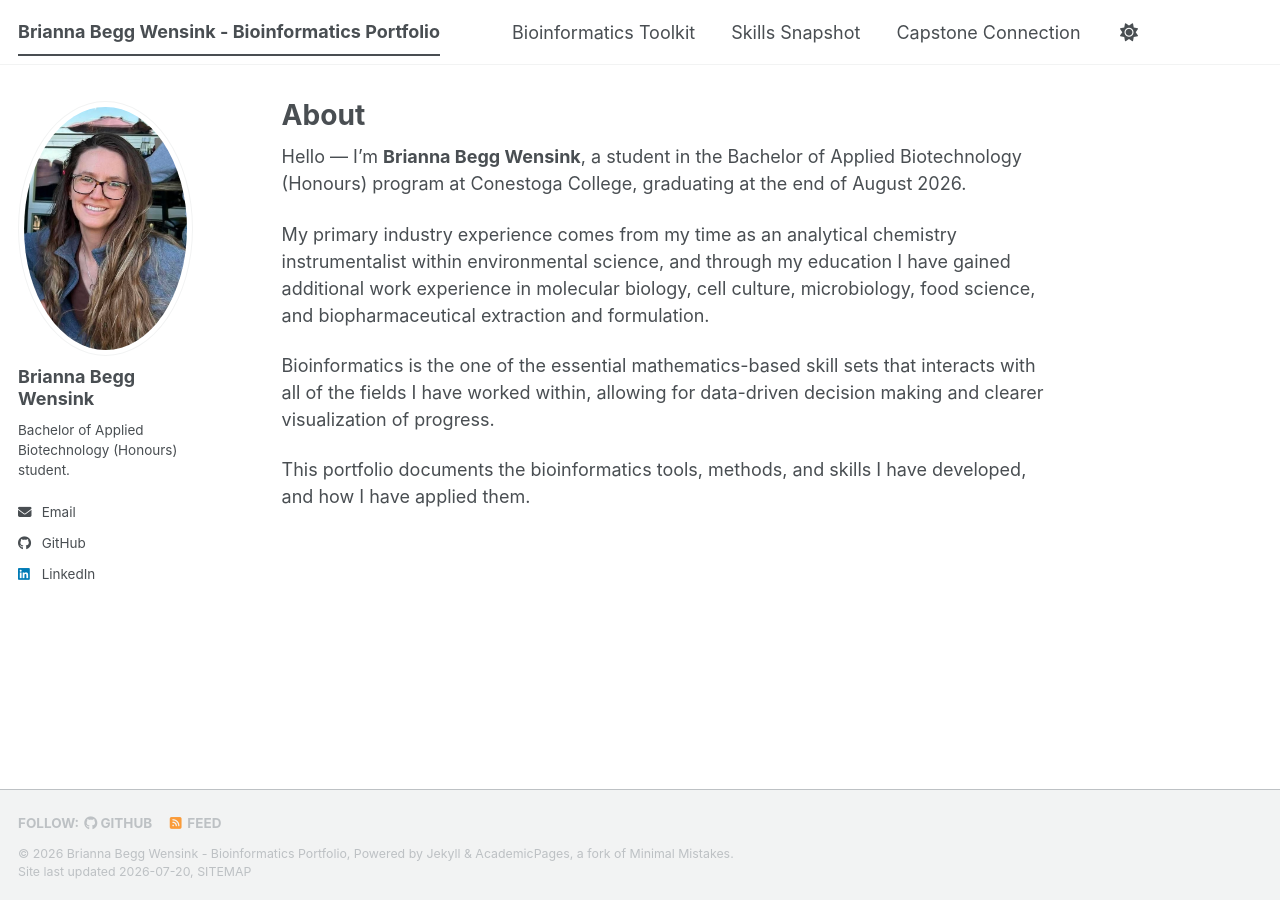
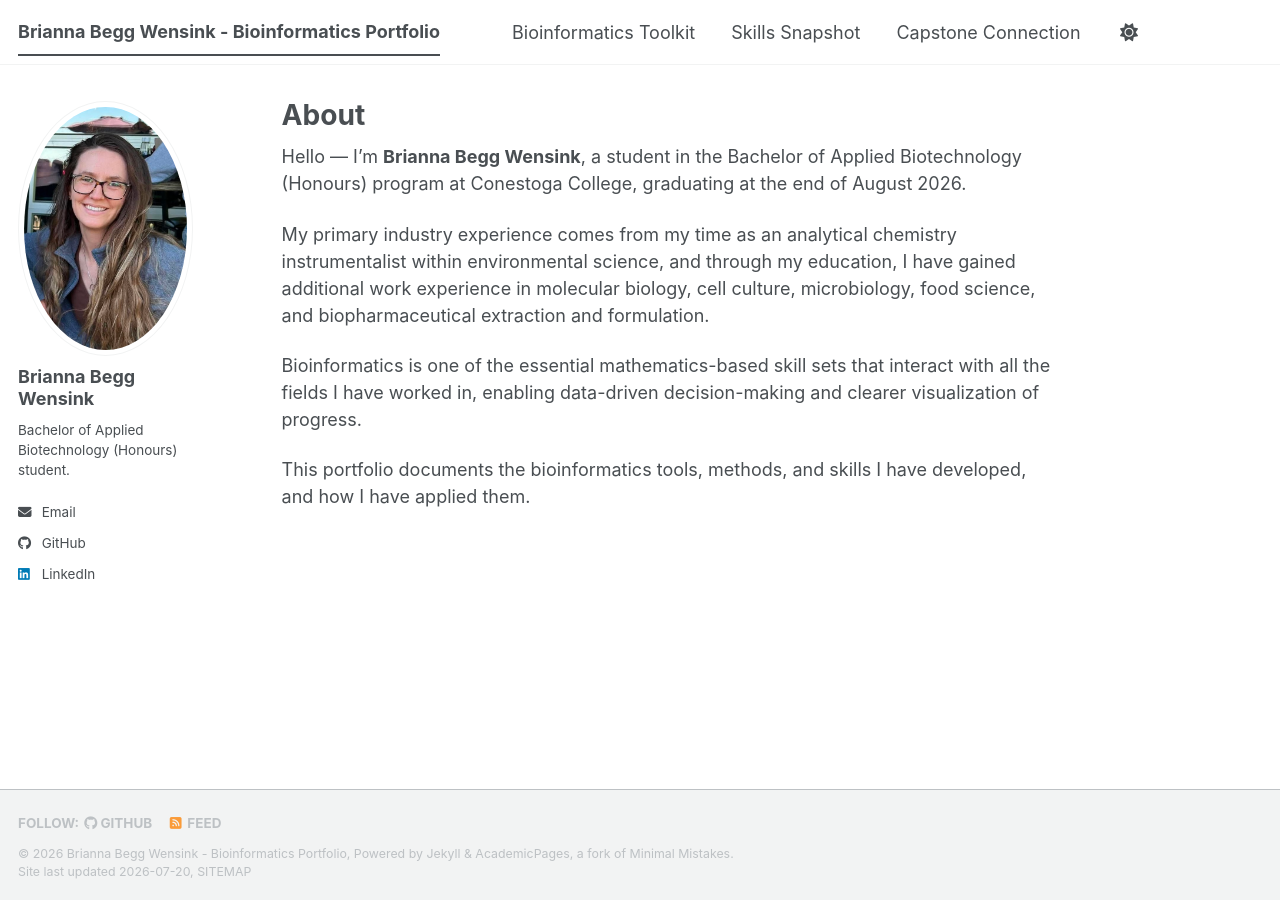
Before and after one commit to briannabegg/biot74000-portfolio, a Jekyll site: the page built from _pages/about.md, in a window 1280 px wide. Built offline with Jekyll 4.4.1, drawn with Linux system fonts in a browser that asks for light colours; a script bundle is joined from its source files by our own code; library files that are not in the unit come from our copies.

Commit message:
Update about.md

```diff
--- a/_pages/about.md
+++ b/_pages/about.md
@@ -32,9 +32,9 @@ redirect_from:
 Hello — I'm **Brianna Begg Wensink**, a student in the Bachelor of Applied Biotechnology
 (Honours) program at Conestoga College, graduating at the end of August 2026.
 
-My primary industry experience comes from my time as an analytical chemistry instrumentalist within environmental science, and through my education I have gained additional work experience in molecular biology, cell culture, microbiology, food science, and biopharmaceutical extraction and formulation.
+My primary industry experience comes from my time as an analytical chemistry instrumentalist within environmental science, and through my education, I have gained additional work experience in molecular biology, cell culture, microbiology, food science, and biopharmaceutical extraction and formulation.
 
-Bioinformatics is the one of the essential mathematics-based skill sets that interacts with all of the fields I have worked within, allowing for data-driven decision making and clearer visualization of progress.
+Bioinformatics is one of the essential mathematics-based skill sets that interact with all the fields I have worked in, enabling data-driven decision-making and clearer visualization of progress.
 
 This portfolio documents the bioinformatics tools, methods, and skills I have
 developed, and how I have applied them.
```
